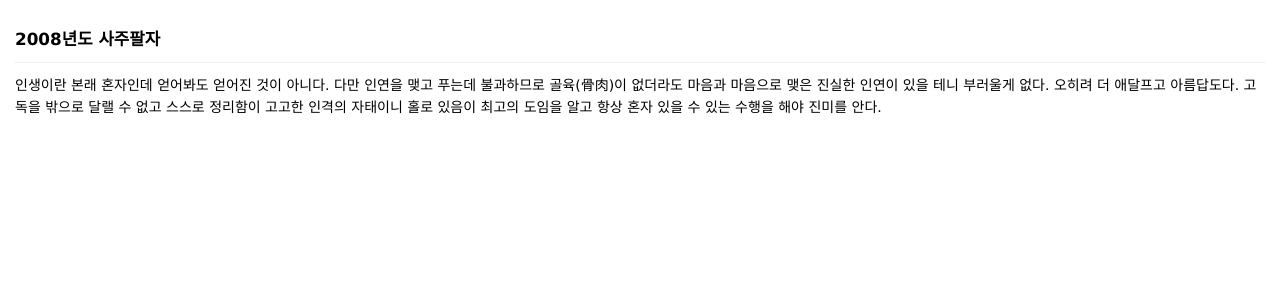
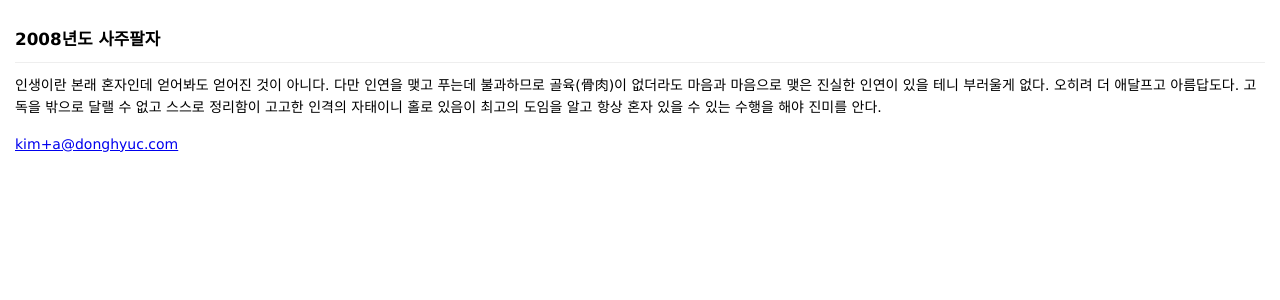
Before and after one commit to donghyuc-kim/donghyuc-kim.github.io, a Jekyll site: the page built from index.html, in a window 1280 px wide. Shown: the top 300 px of the page. Built offline with Jekyll 4.4.1, drawn with Linux system fonts in a browser that asks for light colours; the list of posts is cut into pages by our own code.

Commit message:
Update index.html

```diff
--- a/index.html
+++ b/index.html
@@ -12,3 +12,7 @@ title: 사주팔자
 	고독을 밖으로 달랠 수 없고 스스로 정리함이 고고한 인격의 자태이니
 	홀로 있음이 최고의 도임을 알고 항상 혼자 있을 수 있는 수행을 해야 진미를 안다.
 </p>
+
+<div class="contentinfo" role="contentinfo">
+	<p><a href="mailto:kim+a@donghyuc.com">kim+a@donghyuc.com</a></p>
+</div>
```
